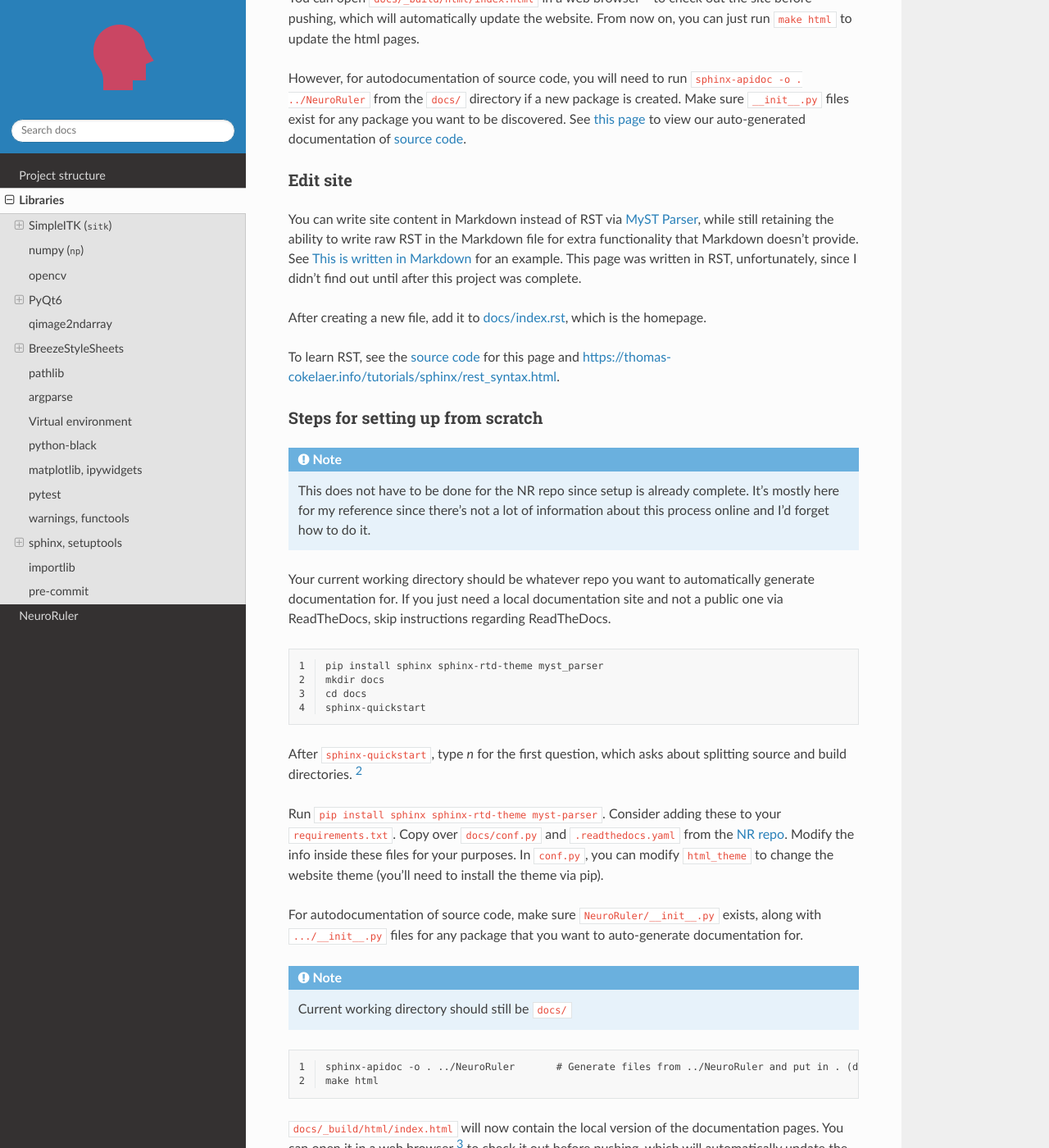
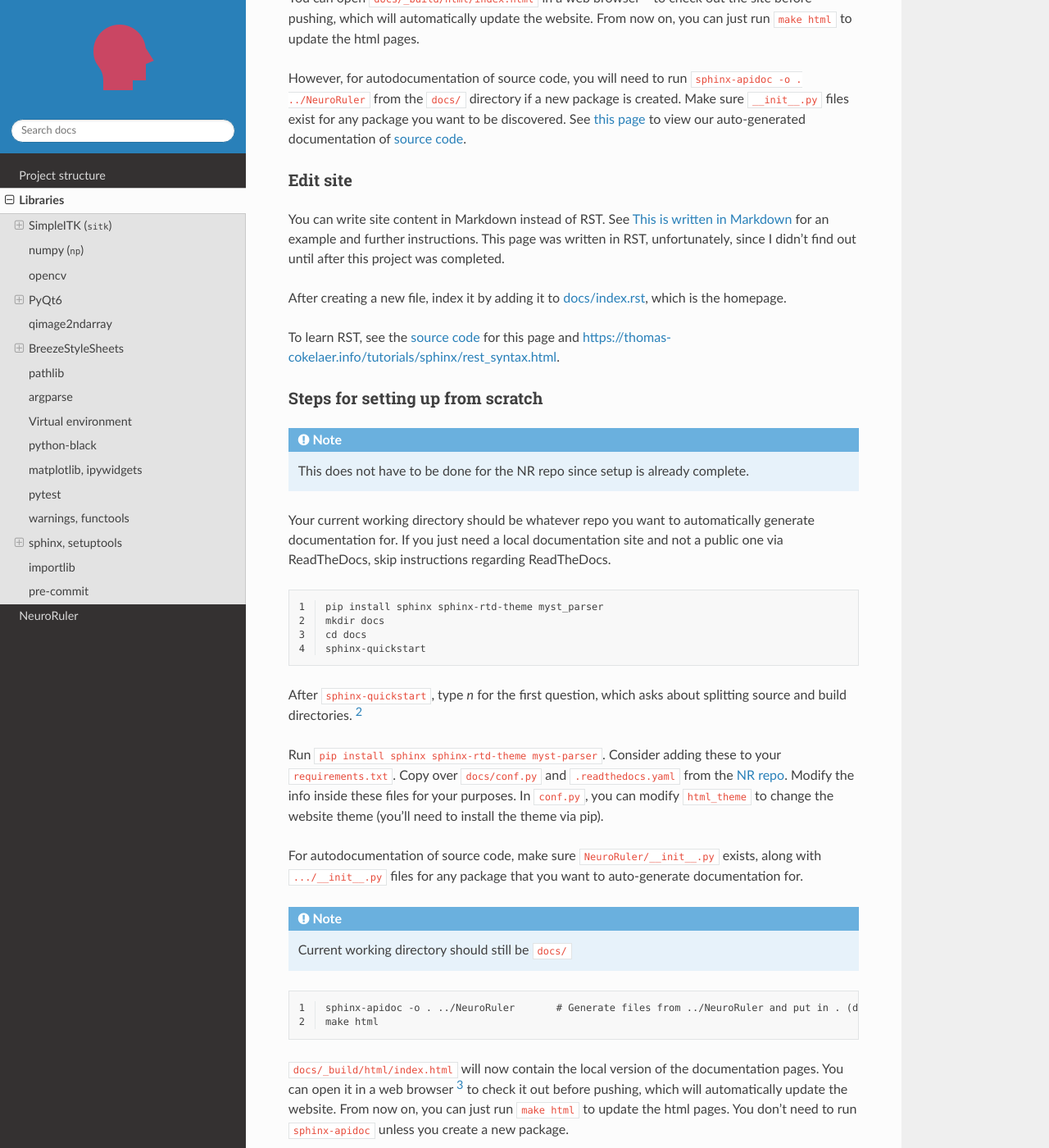
Before and after one commit to NIRALUser/NeuroRuler, a Sphinx documentation site: the page built from docs/libraries.rst, in a window 1280 px wide and 1400 px high, scrolled down 11897 px. Shown: the whole window at 82% size. Built offline with Sphinx 7.4.7 and the Read the Docs theme 2.0.0, drawn with Linux system fonts in a browser that asks for light colours; some of the changed text lies outside the part shown.

Commit message:
Small changes

```diff
--- a/docs/libraries.rst
+++ b/docs/libraries.rst
@@ -512,9 +512,9 @@ to be discovered. See `this page <modules.html>`_ to view our auto-generated doc
 Edit site
 =========
 
-You can write site content in Markdown instead of RST via `MyST Parser <https://myst-parser.readthedocs.io/en/latest/>`_, while still retaining the ability to write raw RST in the Markdown file for extra functionality that Markdown doesn't provide. See :ref:`markdown-test` for an example. This page was written in RST, unfortunately, since I didn't find out until after this project was complete.
+You can write site content in Markdown instead of RST. See :ref:`markdown-test` for an example and further instructions. This page was written in RST, unfortunately, since I didn't find out until after this project was completed.
 
-After creating a new file, add it to `docs/index.rst <https://github.com/NIRALUser/NeuroRuler/blob/main/docs/index.rst>`_, which is the homepage.
+After creating a new file, index it by adding it to `docs/index.rst <https://github.com/NIRALUser/NeuroRuler/blob/main/docs/index.rst>`_, which is the homepage.
 
 To learn RST, see the `source code <_sources/libraries.rst.txt>`_
 for this page and `<https://thomas-cokelaer.info/tutorials/sphinx/rest_syntax.html>`_.
@@ -525,8 +525,6 @@ Steps for setting up from scratch
 =================================
 
 .. note:: This does not have to be done for the NR repo since setup is already complete.
-    It's mostly here for my reference since there's not a lot of information about this process online and I'd forget
-    how to do it.
 
 Your current working directory should be whatever repo you want to automatically generate documentation for. If you just need a local documentation site and not a public one via ReadTheDocs, skip instructions regarding ReadTheDocs.
 
@@ -561,10 +559,6 @@ along with :code:`.../__init__.py` files for any package that you want to auto-g
 You can open it in a web browser [#macos_open_html]_ to check it out before pushing, which will automatically update the
 website. From now on, you can just run :code:`make html` to update the html pages. You don't need to run
 :code:`sphinx-apidoc` unless you create a new package.
-
-You can edit `docs/index.rst <https://github.com/NIRALUser/NeuroRuler/blob/main/docs/index.rst>`_,
-which is the homepage, or `docs/libraries.rst <https://github.com/NIRALUser/NeuroRuler/blob/main/docs/libraries.rst>`_, which
-is this page. `Documentation <modules.html>`_ for `source code <_modules/index.html>`_ is automatically generated.
 
 Now follow the Read the Docs tutorial starting from `Sign up for Read the Docs <https://docs.readthedocs.io/en/stable/tutorial/#sign-up-for-read-the-docs>`_.
 You can end at Checking the first build. To set up CDD (continuous documentation deployment), check
```
Also changed, not shown: docs/markdown_test.md (+1 -1 lines).
